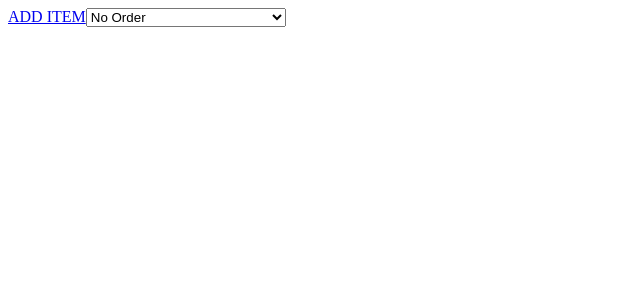
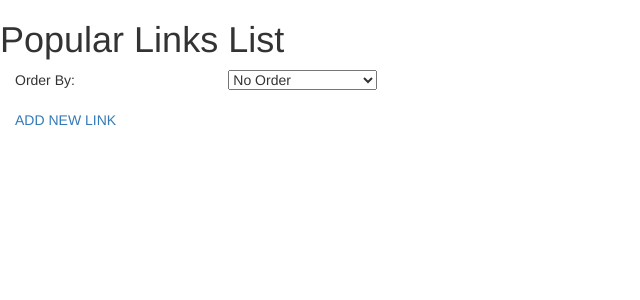
Before and after one commit to xarephonic/links-list, a React (Create React App) app: page / in a window 1280 px wide. Shown: the top 300 px of the page, without its empty margins (0-640 px from the left). Built offline with nearby package versions, Linux system fonts and the light colour scheme.

Commit message:
Css Bootstrap for list page

```diff
--- a/package.json
+++ b/package.json
@@ -3,7 +3,9 @@
   "version": "0.1.0",
   "private": true,
   "dependencies": {
+    "bootstrap": "^3.3.7",
     "react": "^16.2.0",
+    "react-bootstrap": "^0.32.1",
     "react-dom": "^16.2.0",
     "react-redux": "^5.0.7",
     "react-router": "^4.2.0",
@@ -14,6 +16,8 @@
     "redux-thunk": "^2.2.0"
   },
   "scripts": {
+    "build-css": "node-sass-chokidar src/ -o src/",
+    "watch-css": "npm run build-css && node-sass-chokidar src/ -o src/ --watch --recursive",
     "start": "react-scripts start",
     "build": "react-scripts build",
     "test": "react-scripts test --env=jsdom",
--- a/src/components/links-list/List.js
+++ b/src/components/links-list/List.js
@@ -3,6 +3,7 @@ import { Link } from 'react-router-dom';
 import { connect } from 'react-redux';
 import ListItem from './ListItem.js';
 import BinaryQuestion from '../notifications/BinaryQuestion.js';
+import { Grid, Row, Col, ListGroup } from 'react-bootstrap';
 
 import { orderBy } from './ducks/index.js';
 
@@ -15,23 +16,43 @@ class List extends Component {
 		return (
 			<div>
 				<BinaryQuestion />
-				<Link to='/additem'>ADD ITEM</Link>
+				<header>
+					<h1>Popular Links List</h1>
+				</header>
+				<Grid fluid>
+					<Row>
+						<Col sm={2}>
+							<span>Order By:</span>
+						</Col>
+						<Col sm={2}>
 							<select onChange={(event) => {
 								dispatch(
 									orderBy(event.target.value)
 								);
 							}}>
 								<option value={-1}>No Order</option>
-					<option value={0}>Order By Most to Least Points</option>
-					<option value={1}>Order By Least to Most Points</option>
+								<option value={0}>Most to Least Points</option>
+								<option value={1}>Least to Most Points</option>
 							</select>
-				<ul>
+						</Col>
+					</Row>
+					<Row>
+						<Col sm={12}>
+							<ListGroup>
 							{linksList.linksArr &&
 								linksList.linksArr.map(linkItem => {
 									return <ListItem {...linkItem} key={linkItem.name+linkItem.url+linkItem.points} />
 								})
 							}
-				</ul>
+							</ListGroup>
+						</Col>
+					</Row>
+					<div>
+						<div>
+							<Link to='/additem'>ADD NEW LINK</Link>
+						</div>
+					</div>
+				</Grid>
 			</div>
 		);
 	}
--- a/src/components/links-list/ListItem.js
+++ b/src/components/links-list/ListItem.js
@@ -2,6 +2,10 @@ import React from 'react';
 import { connect } from 'react-redux';
 import { showBinaryQuestion, hideBinaryQuestion } from '../notifications/ducks/index.js';
 import { removeItem, upvote, downvote } from './ducks/index.js';
+
+import { ListGroupItem, ButtonGroup, Button, Glyphicon } from 'react-bootstrap';
+
+import '../../styles/ListItem.css';
 
 const ListItem = ({
   dispatch,
@@ -9,11 +13,12 @@ const ListItem = ({
   url = '',
   points = ''
 }) => (
-  <li>
+  <ListGroupItem>
+    <div className="list-item-inner">
       <div>{name}</div>
       <a href={url}>{url}</a>
       <div>{points}</div>
-    <button onClick={
+      <Button className="remove-button" bsStyle="danger" onClick={
         () => {
           dispatch(
             showBinaryQuestion({
@@ -37,9 +42,10 @@ const ListItem = ({
           )
         }
       }>
-      Remove Item
-    </button>
-    <button onClick={
+        <Glyphicon glyph=" glyphicon glyphicon-remove" />
+      </Button>
+      <ButtonGroup>
+        <Button onClick={
             () => {
               dispatch(
                 upvote({
@@ -50,9 +56,9 @@ const ListItem = ({
               );
             }
         }>
-      Upvote
-    </button>
-    <button onClick={
+          <Glyphicon glyph="glyphicon glyphicon-thumbs-up" />
+        </Button>
+        <Button onClick={
           () => {
             dispatch(
               downvote({
@@ -63,9 +69,11 @@ const ListItem = ({
             );
           }
         }>
-      Downvote
-    </button>
-  </li>
+          <Glyphicon glyph="glyphicon glyphicon-thumbs-down" />
+        </Button>
+      </ButtonGroup>
+    </div>
+  </ListGroupItem>
 );
 
 export default connect()(ListItem);
--- a/src/components/links-list/ducks/index.js
+++ b/src/components/links-list/ducks/index.js
@@ -136,10 +136,21 @@ export const addItem = (payload) => {
   }
 };
 
-export const removeItem = (payload) => ({
-  type: REMOVE_ITEM,
-  payload
-});
+export const removeItem = (payload) => {
+  return (dispatch) => {
+    dispatch(
+      showToast({
+          message: `${payload.name} deleted`,
+          color: 'green'
+      })
+    );
+
+    dispatch({
+      type: REMOVE_ITEM,
+      payload
+    });
+  }
+};
 
 export const orderBy = (payload) => ({
   type: ORDER_BY,
--- a/src/index.js
+++ b/src/index.js
@@ -1,5 +1,7 @@
 import React from 'react';
 import ReactDOM from 'react-dom';
 import App from './components/App';
+import 'bootstrap/dist/css/bootstrap.css';
+import 'bootstrap/dist/css/bootstrap-theme.css';
 
 ReactDOM.render(<App />, document.getElementById('root'));
--- /dev/null
+++ b/src/styles/ListItem.css
@@ -0,0 +1,10 @@
+.list-item-inner:hover > .remove-button, .remove-button:hover {
+  display: inline-block;
+}
+
+.list-item-inner .remove-button {
+  display: none;
+  position: absolute;
+  right: 0;
+  top: 0;
+}
```
Also changed, not shown: src/styles/List.css (added), 1 other file (tests, documents, lock files or other folders). Lines whose indentation alone changed are shown as unchanged.
